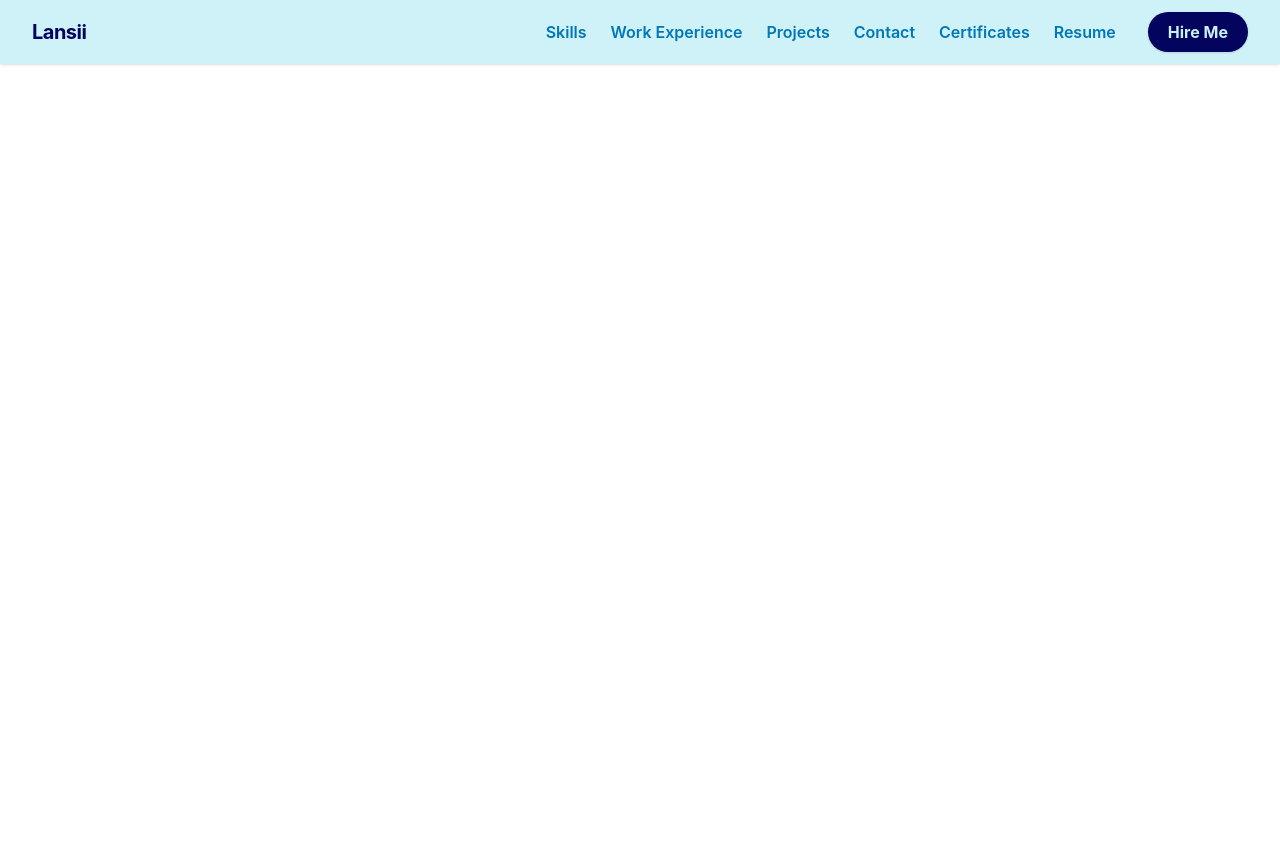
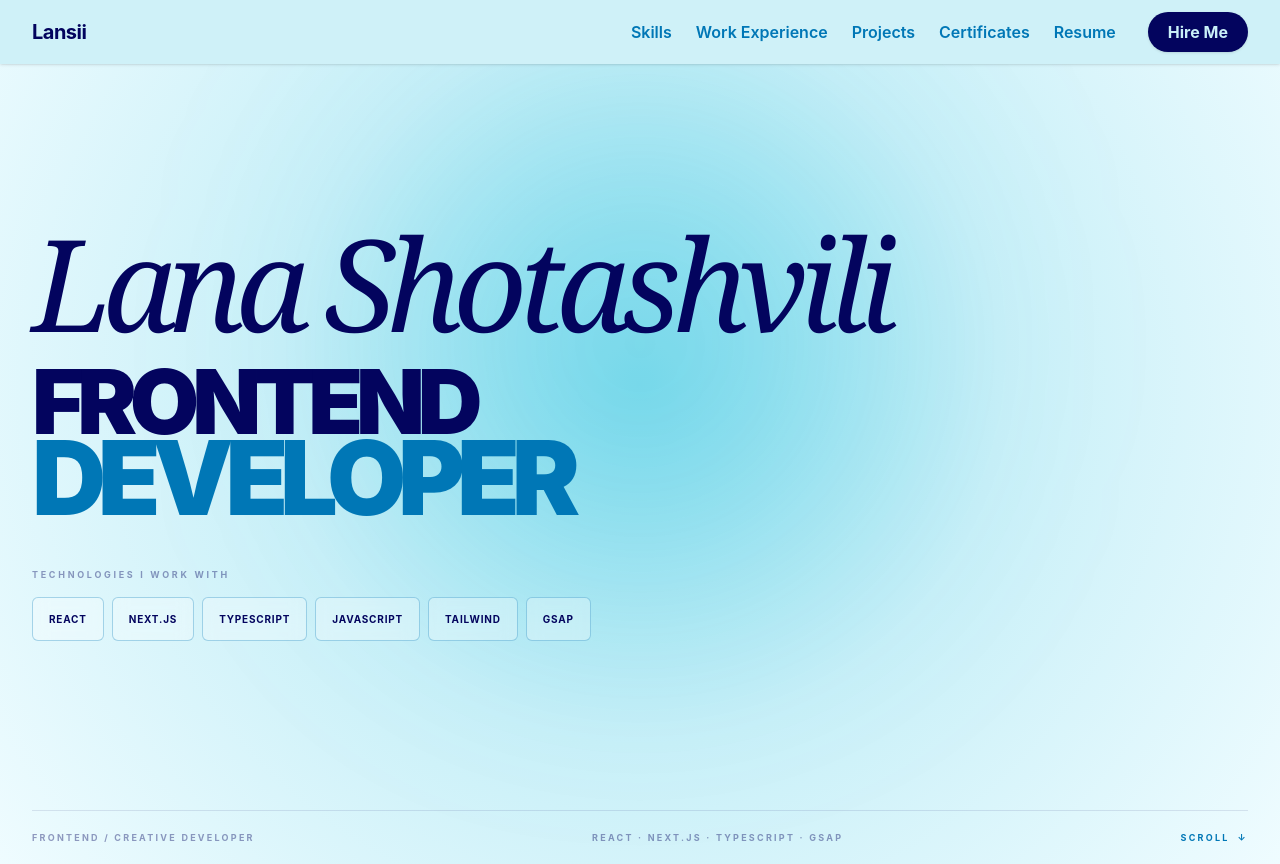
Before and after one commit to Lanssii/Portfolio, a React app: page /skills in a window 1280 px wide. Before the commit the page ends 800 px from the top, so only its background shows below. Built offline with nearby package versions, Linux system fonts and the light colour scheme; the HTML template or start-up script is replaced by a standard one.

Commit message:
feat: Add Hero component with GSAP animations

```diff
--- a/package.json
+++ b/package.json
@@ -10,7 +10,9 @@
     "preview": "vite preview"
   },
   "dependencies": {
+    "@gsap/react": "^2.1.2",
     "@tailwindcss/vite": "^4.3.2",
+    "gsap": "^3.15.0",
     "react": "^19.2.7",
     "react-dom": "^19.2.7",
     "react-router-dom": "^7.18.1",
--- a/src/App.tsx
+++ b/src/App.tsx
@@ -1,6 +1,7 @@
 import "./App.css";
 import { BrowserRouter, Routes, Route } from "react-router-dom";
 import Header from "./components/Header.tsx";
+import Hero from "./components/Hero.tsx";
 
 function App() {
   return (
@@ -11,6 +12,7 @@ function App() {
           <Route path="/" element={<Home />} />
           <Route path="/skills" element={<Skills />} />
         </Routes> */}
+        <Hero />
       </BrowserRouter>
     </>
   );
--- a/src/components/Header.tsx
+++ b/src/components/Header.tsx
@@ -10,7 +10,6 @@ const navLinks: NavLinkItem[] = [
   { name: "Skills", path: "/skills" },
   { name: "Work Experience", path: "/WorkExperience" },
   { name: "Projects", path: "/projects" },
-  { name: "Contact", path: "/contact" },
   { name: "Certificates", path: "/Certificates" },
   { name: "Resume", path: "/Resume" },
 ];
--- /dev/null
+++ b/src/components/Hero.tsx
@@ -0,0 +1,262 @@
+"use client";
+
+import { useEffect, useRef } from "react";
+import gsap from "gsap";
+
+const skills = [
+  "React",
+  "Next.js",
+  "TypeScript",
+  "JavaScript",
+  "Tailwind",
+  "GSAP",
+];
+
+const Hero = () => {
+  const heroRef = useRef<HTMLElement>(null);
+
+  useEffect(() => {
+    const ctx = gsap.context(() => {
+      const tl = gsap.timeline({
+        defaults: {
+          ease: "power4.out",
+        },
+      });
+
+      tl.fromTo(
+        ".hero-greeting",
+        {
+          y: 50,
+          opacity: 0,
+        },
+        {
+          y: 0,
+          opacity: 1,
+          duration: 1,
+        }
+      )
+        .fromTo(
+          ".hero-role",
+          {
+            y: 30,
+            opacity: 0,
+          },
+          {
+            y: 0,
+            opacity: 1,
+            duration: 0.8,
+          },
+          "-=0.5"
+        )
+        .fromTo(
+          ".hero-name",
+          {
+            y: 60,
+            opacity: 0,
+          },
+          {
+            y: 0,
+            opacity: 1,
+            duration: 1,
+          },
+          "-=0.5"
+        )
+        .fromTo(
+          ".hero-skills",
+          {
+            y: 30,
+            opacity: 0,
+          },
+          {
+            y: 0,
+            opacity: 1,
+            duration: 0.8,
+          },
+          "-=0.5"
+        )
+        .fromTo(
+          ".hero-bottom",
+          {
+            opacity: 0,
+          },
+          {
+            opacity: 1,
+            duration: 0.7,
+          },
+          "-=0.3"
+        );
+    }, heroRef);
+
+    return () => ctx.revert();
+  }, []);
+
+  return (
+    <section
+      ref={heroRef}
+      className="
+        relative
+        min-h-screen
+        overflow-hidden
+        bg-[#caf0f8]
+        px-5
+        text-[#03045e]
+        sm:px-8
+      "
+    >
+      {/* Background gradient */}
+      <div
+        className="
+          pointer-events-none
+          absolute
+          inset-0
+          bg-[radial-gradient(circle_at_50%_40%,#90e0ef_0%,#caf0f8_45%,#effcff_100%)]
+        "
+      />
+
+      {/* Soft glow */}
+      <div
+        className="
+          pointer-events-none
+          absolute
+          left-1/2
+          top-[35%]
+          h-[500px]
+          w-[500px]
+          -translate-x-1/2
+          -translate-y-1/2
+          rounded-full
+          bg-[#00b4d8]/20
+          blur-[130px]
+        "
+      />
+
+      <div className="relative z-10 mx-auto flex min-h-screen max-w-[1500px] flex-col">
+        {/* Main content */}
+        <div className="flex flex-1 flex-col justify-center">
+          {/* Greeting */}
+          <div className="hero-greeting">
+            <h1
+              className="
+                font-serif
+                text-[clamp(4rem,10vw,9rem)]
+                italic
+                leading-[0.8]
+                tracking-[-0.07em]
+                text-[#03045e]
+              "
+            >
+              Lana Shotashvili
+            </h1>
+          </div>
+
+          {/* Name */}
+          <div className="hero-name mt-8">
+            <h2
+              className="
+                text-[clamp(3rem,7vw,6rem)]
+                font-black
+                uppercase
+                leading-[0.8]
+                tracking-[-0.08em]
+              "
+            >
+              Frontend
+            </h2>
+
+            <h2
+              className="
+                text-[clamp(3.5rem,8vw,8rem)]
+                font-black
+                uppercase
+                leading-[0.8]
+                tracking-[-0.08em]
+                text-[#0077b6]
+              "
+            >
+              Developer
+            </h2>
+          </div>
+
+          {/* Skills */}
+          <div className="hero-skills mt-12">
+            <p
+              className="
+                mb-4
+                text-[9px]
+                font-bold
+                uppercase
+                tracking-[0.3em]
+                text-[#03045e]/40
+              "
+            >
+              Technologies I work with
+            </p>
+
+            <div className="flex flex-wrap gap-2">
+              {skills.map((skill) => (
+                <div
+                  key={skill}
+                  className="
+                    flex
+                    h-11
+                    items-center
+                    rounded-md
+                    border
+                    border-[#0077b6]/30
+                    bg-white/30
+                    px-4
+                    text-[10px]
+                    font-bold
+                    uppercase
+                    tracking-[0.08em]
+                    text-[#03045e]
+                    backdrop-blur-sm
+                    transition-all
+                    duration-300
+                    hover:-translate-y-1
+                    hover:border-[#0077b6]
+                    hover:bg-white/60
+                    hover:text-[#0077b6]
+                  "
+                >
+                  {skill}
+                </div>
+              ))}
+            </div>
+          </div>
+        </div>
+
+        {/* Bottom */}
+        <div
+          className="
+            hero-bottom
+            flex
+            items-center
+            justify-between
+            border-t
+            border-[#03045e]/10
+            py-5
+            text-[9px]
+            font-bold
+            uppercase
+            tracking-[0.25em]
+            text-[#03045e]/40
+          "
+        >
+          <span>Frontend / Creative Developer</span>
+
+          <span className="hidden sm:block">
+            React · Next.js · TypeScript · GSAP
+          </span>
+
+          <span className="flex items-center gap-2 text-[#0077b6]">
+            Scroll
+            <span>↓</span>
+          </span>
+        </div>
+      </div>
+    </section>
+  );
+};
+
+export default Hero;
```
Also changed, not shown: public/images/photo.png (added), 1 other file (tests, documents, lock files or other folders).
